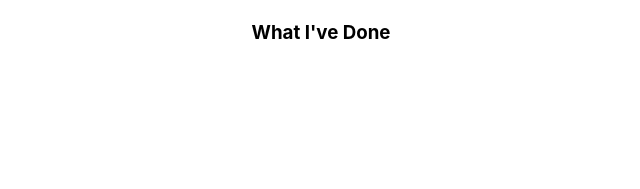
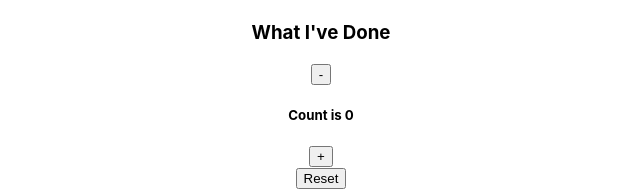
Before and after one commit to SampurnaC/react_music_app, a React (Create React App) app: page / in a window 1280 px wide. Shown: the part 1833-2022 px from the top of the page, without its empty margins (319-959 px from the left). Before the commit the page ends 1896 px from the top, so only its background shows below. Built offline with nearby package versions, Linux system fonts and the light colour scheme.

Commit message:
add counter component and add events to it

```diff
--- a/src/App.js
+++ b/src/App.js
@@ -2,14 +2,17 @@ import logo from './logo.svg';
 import './App.css';
 import Artist from './components/Artist';
 import Song from './components/Song';
+import { useState } from 'react';
+import Counter from './components/Counter';
 
 function App() {
   const genres = ['Rock, ', 'Rap, ', 'Electronic, ', 'Alternative '];
-
+  const [count, setCount] = useState(0);
   return (
     <div className="App">
       <Artist genres={genres}></Artist>
       <Song></Song>
+      <Counter></Counter>
     </div>
   );
 }
--- /dev/null
+++ b/src/components/Counter.js
@@ -0,0 +1,23 @@
+import React, { useState } from 'react';
+
+const Counter = () => {
+  const [count, setCount] = useState(0);
+  const handleIncrement = () => {
+    setCount((prevCount) => prevCount + 1);
+  };
+  const handleDecrement = () => {
+    setCount((prevCount) => prevCount - 1);
+  };
+  return (
+    <div>
+      <div>
+        <button onClick={handleDecrement}>-</button>
+        <h5>Count is {count}</h5>
+        <button onClick={handleIncrement}>+</button>
+      </div>
+      <button onClick={() => setCount(0)}>Reset</button>
+    </div>
+  );
+};
+
+export default Counter;
```
